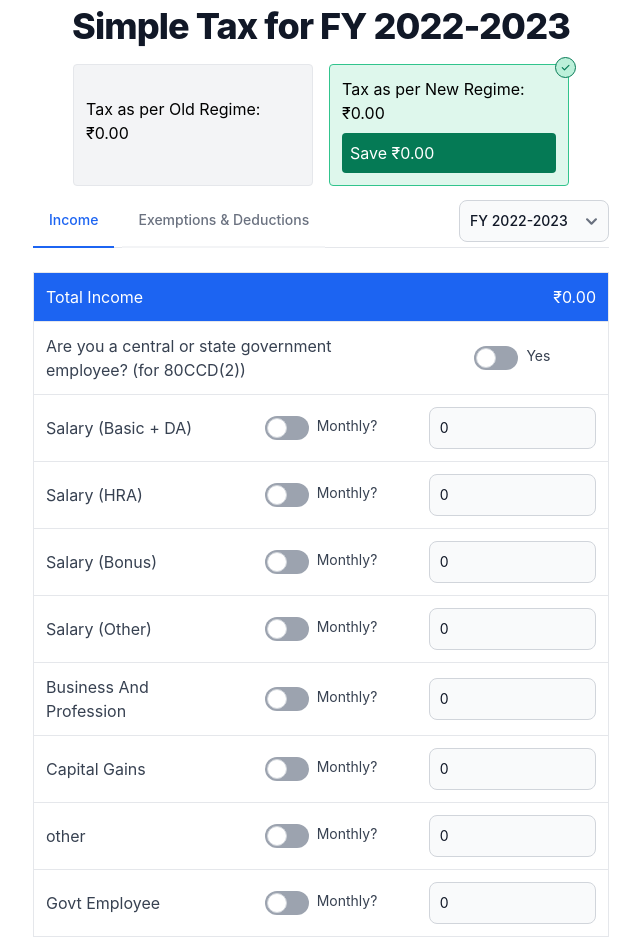
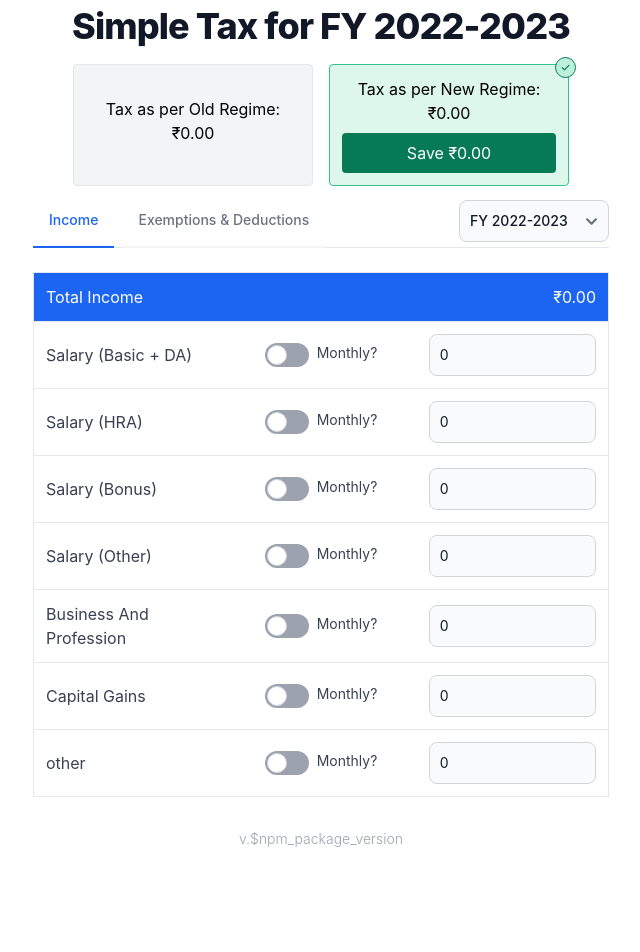
Before and after one commit to jayakrishnancn/easytax, a React (Create React App) app: page / in a window 1280 px wide. Shown: the top 952 px of the page, without its empty margins (319-959 px from the left). After the commit the page ends 849 px from the top, so only its background shows below. Built offline with nearby package versions, Linux system fonts and the light colour scheme.

Commit message:
added DetailedExemptionFieldsEnum

```diff
--- a/src/components/DetailedModal80CCD2/index.tsx
+++ b/src/components/DetailedModal80CCD2/index.tsx
@@ -1,8 +1,9 @@
 import { useMemo } from "react";
 import { useDispatch, useSelector } from "react-redux";
+import { DetailedExemptionFieldsEnum } from "../../enum/detailedExemptionFields";
 import { IncomeFieldsEnum } from "../../enum/incomeFields";
 import { RootState } from "../../store";
-import { changeIncomeField } from "../../store/reducers/incomeReducer";
+import { changeDetailedExemptionField } from "../../store/reducers/detailedExemptionsReducer";
 import { ModalProps } from "../../type/modal";
 import { currencyFormat } from "../../util/currencyFormat";
 import DetailedModal from "../DetailedModal";
@@ -11,24 +12,32 @@ import Toggle from "../Toggle";
 function DetailedModal80CCD2(props: ModalProps) {
   const { onCancel } = props;
 
+  const detailedExemptions = useSelector(
+    (state: RootState) => state.detailedExemptions
+  );
   const income = useSelector((state: RootState) => state.income);
   const year = useSelector((state: RootState) => state.year);
   const dispatch = useDispatch();
-  const getFieldValue = (field: IncomeFieldsEnum) => {
-    let value = Number(income[field].value) || 0;
-    return { ...income[field], value };
+  const getFieldValue = (field: DetailedExemptionFieldsEnum) => {
+    let value = Number(detailedExemptions[field].value) || 0;
+    return { ...detailedExemptions[field], value };
   };
 
-  const changeFieldMonthly = (field: IncomeFieldsEnum, isMonthly: boolean) => {
+  const changeFieldMonthly = (
+    field: DetailedExemptionFieldsEnum,
+    isMonthly: boolean
+  ) => {
     dispatch(
-      changeIncomeField({
+      changeDetailedExemptionField({
         field,
         isMonthly,
         year,
       })
     );
   };
-  const enabled = getFieldValue(IncomeFieldsEnum.govtEmployee).isMonthly;
+  const enabled = getFieldValue(
+    DetailedExemptionFieldsEnum["80CCD_2-Govt Employee"]
+  )?.isMonthly;
 
   const MAX_LIMIT = useMemo(() => {
     const percent = enabled ? 0.14 : 0.1;
@@ -36,7 +45,7 @@ function DetailedModal80CCD2(props: ModalProps) {
     return Math.floor(
       percent *
         ((Number(salaryBasicDA?.value) || 0) *
-          (salaryBasicDA.isMonthly ? 12 : 1))
+          (salaryBasicDA?.isMonthly ? 12 : 1))
     );
   }, [enabled, income]);
 
@@ -49,7 +58,10 @@ function DetailedModal80CCD2(props: ModalProps) {
             <Toggle
               isEnabled={enabled}
               onChange={(isMonthly) =>
-                changeFieldMonthly(IncomeFieldsEnum.govtEmployee, isMonthly)
+                changeFieldMonthly(
+                  DetailedExemptionFieldsEnum["80CCD_2-Govt Employee"],
+                  isMonthly
+                )
               }
               label="Yes"
             />
--- a/src/components/DetailedModal80DD/index.tsx
+++ b/src/components/DetailedModal80DD/index.tsx
@@ -1,5 +1,5 @@
 import { useDispatch, useSelector } from "react-redux";
-import { DetailedExemptionFields } from "../../enum/detailedExemptionFields";
+import { DetailedExemptionFieldsEnum } from "../../enum/detailedExemptionFields";
 import { RootState } from "../../store";
 import { changeDetailedExemptionField } from "../../store/reducers/detailedExemptionsReducer";
 import { ModalProps } from "../../type/modal";
@@ -16,7 +16,10 @@ function DetailedModal80DD(props: ModalProps) {
   const year = useSelector((state: RootState) => state.year);
   const dispatch = useDispatch();
 
-  const changeFieldMonthly = (field: string, isMonthly: boolean) => {
+  const changeFieldMonthly = (
+    field: DetailedExemptionFieldsEnum,
+    isMonthly: boolean
+  ) => {
     dispatch(
       changeDetailedExemptionField({
         field,
@@ -25,7 +28,7 @@ function DetailedModal80DD(props: ModalProps) {
       })
     );
   };
-  const FIELD = DetailedExemptionFields["80DD-severe disability"];
+  const FIELD = DetailedExemptionFieldsEnum["80DD-severe disability"];
   const body = (
     <table className="w-full">
       <tbody>
--- a/src/enum/detailedExemptionFields.ts
+++ b/src/enum/detailedExemptionFields.ts
@@ -1,4 +1,4 @@
-export enum DetailedExemptionFields {
+export enum DetailedExemptionFieldsEnum {
   "_80C-Employee provident fund" = "_80C-Employee provident fund",
   "_80C-Equity-linked savings scheme (ELSS)" = "_80C-Equity-linked savings scheme (ELSS)",
   "_80C-Life insurance" = "_80C-Life insurance",
@@ -8,4 +8,5 @@ export enum DetailedExemptionFields {
   "_80C-Tuitio fees" = "_80C-Tuitio fees",
   "_80C-Others" = "_80C-Others",
   "80DD-severe disability" = "80DD-severe disability",
+  "80CCD_2-Govt Employee" = "Govt Employee",
 }
--- a/src/enum/incomeFields.ts
+++ b/src/enum/incomeFields.ts
@@ -6,5 +6,4 @@ export enum IncomeFieldsEnum {
   businessAndProfession = "Business And Profession",
   CapitalGains = "Capital Gains",
   other = "other",
-  govtEmployee = "Govt Employee",
 }
--- a/src/screen/Compare.tsx
+++ b/src/screen/Compare.tsx
@@ -32,7 +32,7 @@ function Compare() {
   const better = taxInOldRegime < taxInNewRegime ? 1 : 2;
 
   return (
-    <div className="flex justify-center mt-4 max-w-lg mx-auto">
+    <div className="text-center flex justify-center mt-4 max-w-lg mx-auto">
       <div
         className={
           "mx-2 flex-1 font-normal align-middle justify-center flex flex-col relative border p-3 rounded " +
--- a/src/screen/Exemptions.tsx
+++ b/src/screen/Exemptions.tsx
@@ -10,7 +10,7 @@ import ProgressBar from "../components/Progressbar";
 import Toggle from "../components/Toggle";
 import WithTick from "../components/WithTick";
 import { EXEMPTIONS } from "../constants/exemptionFields";
-import { DetailedExemptionFields } from "../enum/detailedExemptionFields";
+import { DetailedExemptionFieldsEnum } from "../enum/detailedExemptionFields";
 import { ExemptionFieldsEnum } from "../enum/exemptionFields";
 import { RootState } from "../store";
 import { changeExemptionField } from "../store/reducers/exemptionsReducer";
@@ -71,8 +71,8 @@ function ExemptionsTab() {
     const salaryHRA = income["Salary (HRA)"];
 
     const tmp = new HRA(
-      (Number(salaryBasicDA?.value) || 0) * (salaryBasicDA.isMonthly ? 12 : 1),
-      (Number(salaryHRA?.value) || 0) * (salaryHRA.isMonthly ? 12 : 1),
+      (Number(salaryBasicDA?.value) || 0) * (salaryBasicDA?.isMonthly ? 12 : 1),
+      (Number(salaryHRA?.value) || 0) * (salaryHRA?.isMonthly ? 12 : 1),
       rentPaid,
       isMetro
     );
@@ -92,18 +92,23 @@ function ExemptionsTab() {
 
   const getMaximumValue = useCallback(
     (title: ExemptionFieldsEnum): number | null => {
-      const percent = income["Govt Employee"].isMonthly ? 0.14 : 0.1;
+      const percent = detailedExemptions[
+        DetailedExemptionFieldsEnum["80CCD_2-Govt Employee"]
+      ]?.isMonthly
+        ? 0.14
+        : 0.1;
       if (title === ExemptionFieldsEnum["80CCD_2_"]) {
         const salaryBasicDA = income["Salary (Basic + DA)"];
         return Math.floor(
           percent *
             ((Number(salaryBasicDA?.value) || 0) *
-              (salaryBasicDA.isMonthly ? 12 : 1))
+              (salaryBasicDA?.isMonthly ? 12 : 1))
         );
       } else if (title === ExemptionFieldsEnum["80DD"]) {
         const severe =
-          detailedExemptions[DetailedExemptionFields["80DD-severe disability"]]
-            ?.isMonthly;
+          detailedExemptions[
+            DetailedExemptionFieldsEnum["80DD-severe disability"]
+          ]?.isMonthly;
         return severe ? 1_25_000 : 75_000;
       }
       return null;
--- a/src/screen/IncomeTab.tsx
+++ b/src/screen/IncomeTab.tsx
@@ -49,26 +49,12 @@ function IncomeTab() {
         </tr>
       </thead>
       <tbody>
-        <tr>
-          <td colSpan={2}>
-            Are you a central or state government employee? (for 80CCD(2))
-          </td>
-          <td>
-            <Toggle
-              isEnabled={getFieldValue(IncomeFieldsEnum.govtEmployee).isMonthly}
-              onChange={(isMonthly) =>
-                changeFieldMonthly(IncomeFieldsEnum.govtEmployee, isMonthly)
-              }
-              label="Yes"
-            />
-          </td>
-        </tr>
         {Object.values(IncomeFieldsEnum).map((field) => (
           <tr key={field}>
             <td> {field}</td>
             <td>
               <Toggle
-                isEnabled={getFieldValue(field).isMonthly}
+                isEnabled={getFieldValue(field)?.isMonthly}
                 onChange={(isMonthly) => changeFieldMonthly(field, isMonthly)}
                 label="Monthly?"
               />
--- a/src/services/income.ts
+++ b/src/services/income.ts
@@ -9,7 +9,6 @@ export const initialDefaultState: IncomeFields = {
   [IncomeFieldsEnum.businessAndProfession]: { value: 0, isMonthly: false },
   [IncomeFieldsEnum.CapitalGains]: { value: 0, isMonthly: false },
   [IncomeFieldsEnum.other]: { value: 0, isMonthly: false },
-  [IncomeFieldsEnum.govtEmployee]: { value: 0, isMonthly: false },
 };
 
 enum STORE_KEYS {
--- a/src/store/reducers/incomeReducer.ts
+++ b/src/store/reducers/incomeReducer.ts
@@ -14,7 +14,7 @@ export const incomeSlice = createSlice({
       const {
         field,
         value = state[field].value,
-        isMonthly = state[field].isMonthly,
+        isMonthly = state[field]?.isMonthly,
         year = FORMATTED_FY,
       } = action.payload;
       const newState = {
--- a/src/store/reducers/type.ts
+++ b/src/store/reducers/type.ts
@@ -1,3 +1,4 @@
+import { DetailedExemptionFieldsEnum } from "../../enum/detailedExemptionFields";
 import { IncomeFieldsEnum } from "../../enum/incomeFields";
 import { initialDefaultState } from "../../services/exemptions";
 import { IncomeFields } from "../../type/income";
@@ -44,7 +45,7 @@ export type ChangeExemptionFieldAction = {
 
 export type ChangeDetailedExemptionFieldAction = {
   payload: {
-    field: string;
+    field: DetailedExemptionFieldsEnum;
     value?: number;
     year?: string;
     isMonthly?: boolean;
--- a/src/util/incomeUtils.ts
+++ b/src/util/incomeUtils.ts
@@ -2,7 +2,7 @@ import { IncomeFields } from "../type/income";
 
 export const calculateTotalIncome = (fields: IncomeFields) => {
   return Object.values(fields).reduce((acc, income) => {
-    const freq = income.isMonthly ? 12 : 1;
+    const freq = income?.isMonthly ? 12 : 1;
     return acc + (Number(income.value) || 0) * freq;
   }, 0);
 };
```
Also changed, not shown: src/components/DetailedModal80C/index.tsx (+38 -11 lines).
